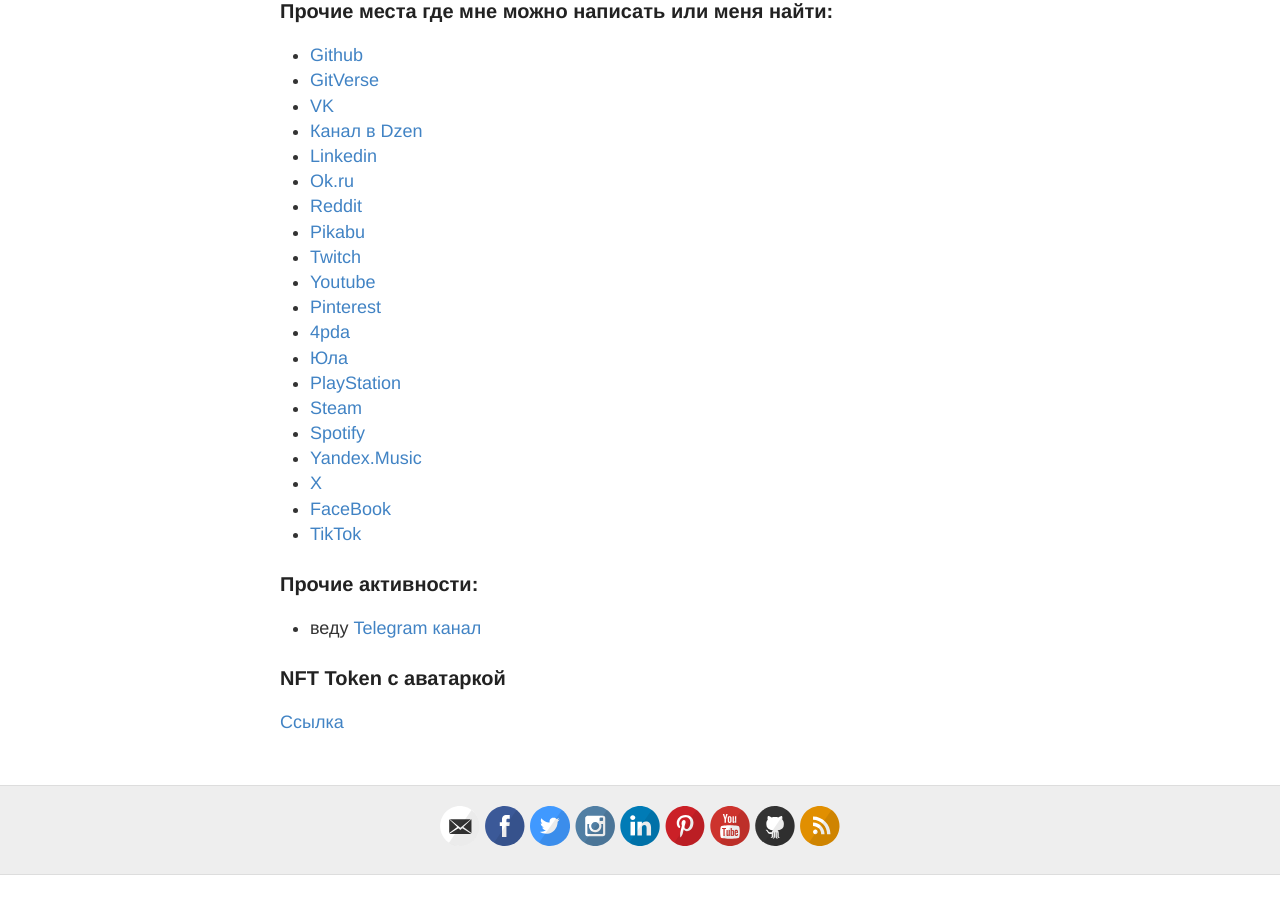
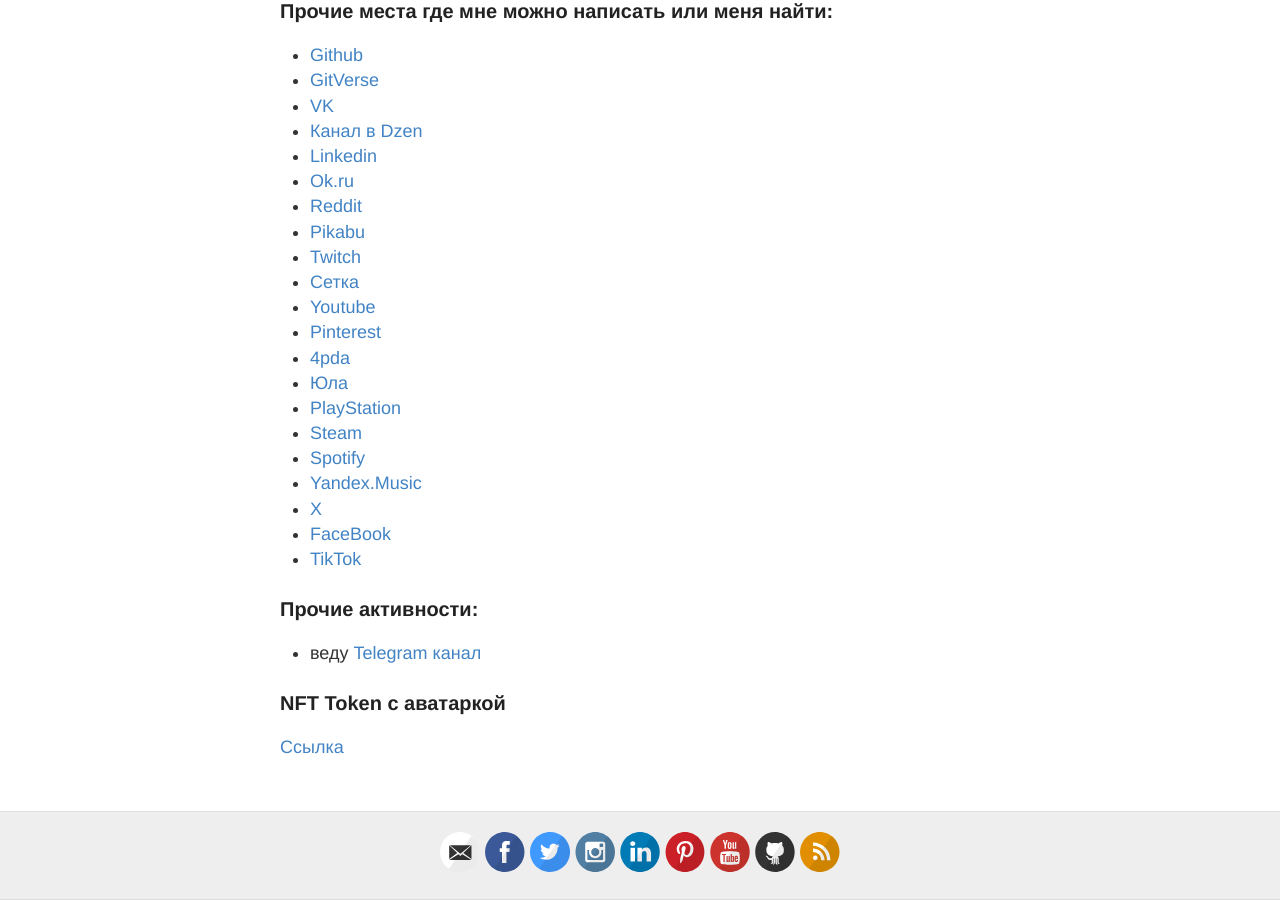
Before and after one commit to tatarinovms/tatarinovms.github.io, a Jekyll site: the page built from about.md, in a window 1280 px wide and 900 px high, scrolled down 1918 px. Built offline with Jekyll 4.4.1, drawn with Linux system fonts in a browser that asks for light colours; before the commit the page ends 2793 px from its top, so only the background shows below that.

Commit message:
Update about.md

```diff
--- a/about.md
+++ b/about.md
@@ -38,6 +38,7 @@
 - [Reddit](https://www.reddit.com/user/tatarinovms)
 - [Pikabu](https://pikabu.ru/@tatarinovm)
 - [Twitch](https://www.twitch.tv/tatarinovm)
+- [Сетка](https://setka.ru/accounts/47791)
 - [Youtube](https://www.youtube.com/c/MaximTatarinov)
 - [Pinterest](http://pinterest.com/tatarinovms)
 - [4pda](http://4pda.ru/forum/index.php?showuser=639002)
```
